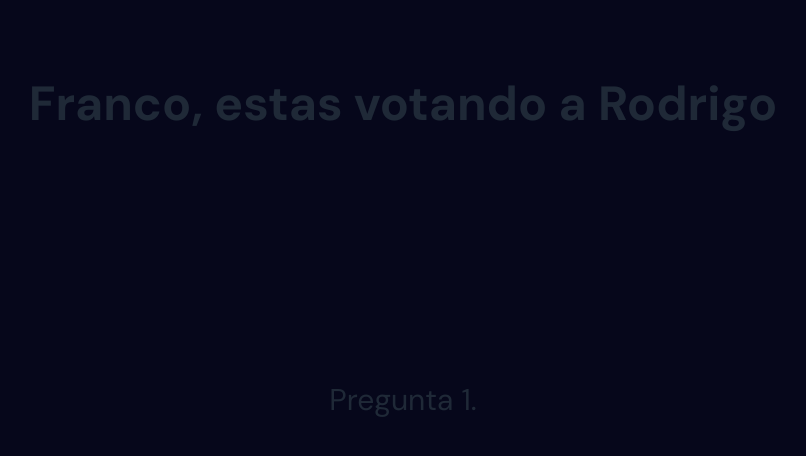
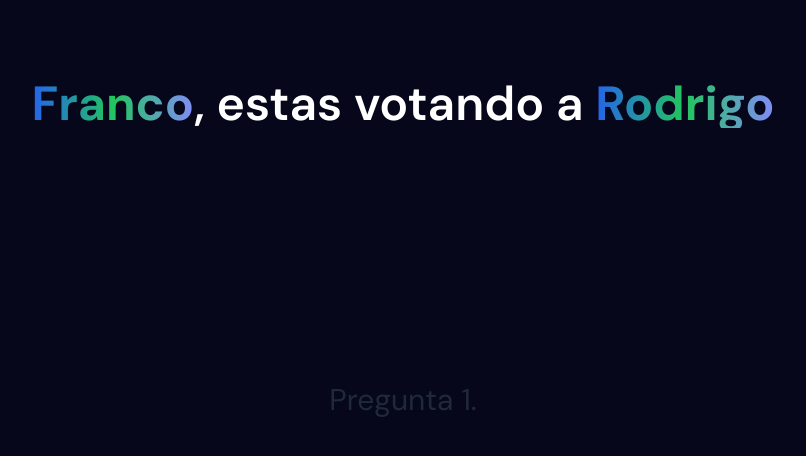
Before and after one commit to Jerick97/s14-17-t-java, a React (Vite) app in the folder frontend-nocountry-s14-17-t-java/: page /vote in a window 1280 px wide. Shown: the top 456 px of the page, without its empty margins (237-1043 px from the left). Built offline with nearby package versions, Linux system fonts and the light colour scheme.

Commit message:
feat(frontend):se agrega tittle gradient

```diff
--- /dev/null
+++ b/frontend-nocountry-s14-17-t-java/src/components/TittleGradient/TittleGradient.jsx
@@ -0,0 +1,22 @@
+const TittleGradient = ({ user, voting }) => {
+  return (
+    <h1 className="text-5xl top-20 absolute text-white font-semibold">
+      <span
+        className="font-bold bg-gradient-to-r from-blue-600 via-green-500 to-indigo-400 inline-block text-transparent bg-clip-text
+"
+      >
+        {user}
+      </span>
+      , estas votando a {" "}
+      <span
+        className="font-bold bg-gradient-to-r from-blue-600 via-green-500 to-indigo-400 inline-block text-transparent bg-clip-text
+"
+      >
+        {" "}
+        {voting}{" "}
+      </span>
+    </h1>
+  );
+};
+
+export default TittleGradient;
--- a/frontend-nocountry-s14-17-t-java/src/pages/auth/login/Login.jsx
+++ b/frontend-nocountry-s14-17-t-java/src/pages/auth/login/Login.jsx
@@ -1,5 +1,5 @@
 import { useNavigate } from "react-router-dom";
-import LogoImg from "../../../assets/logo.svg";
+import LogoImg from "../../../assets/Logo.svg";
 import UserInput from "../../../components/UserInput/UserInput";
 import PasswordInput from "../../../components/PasswordInput/PasswordInput";
 import ButtonPrimary from "../../../components/ButtonPrimary/ButtonPrimary";
--- a/frontend-nocountry-s14-17-t-java/src/pages/vote/Vote.jsx
+++ b/frontend-nocountry-s14-17-t-java/src/pages/vote/Vote.jsx
@@ -1,5 +1,5 @@
 import React from 'react'
-
+import TittleGradient from '../../components/TittleGradient/TittleGradient'
 
 //Varianles para usuario que vota y a quien esta votando//
 const user = "Franco"
@@ -10,9 +10,7 @@ const Vote = () => {
   return (
 
 <div className="w-full h-screen flex items-center justify-center bg-[#06071B]">
-  <h1 className="text-5xl font-bold top-20 absolute">
-  <span className="">{user}</span>, estas votando a <span className=''> {voting} </span>
-  </h1>
+  <TittleGradient user={user} voting={voting}/>
 
   <h2 className='text-3xl'>Pregunta 1.</h2>
 
```
Also changed, not shown: frontend-nocountry-s14-17-t-java/src/assets/logo.svg.
